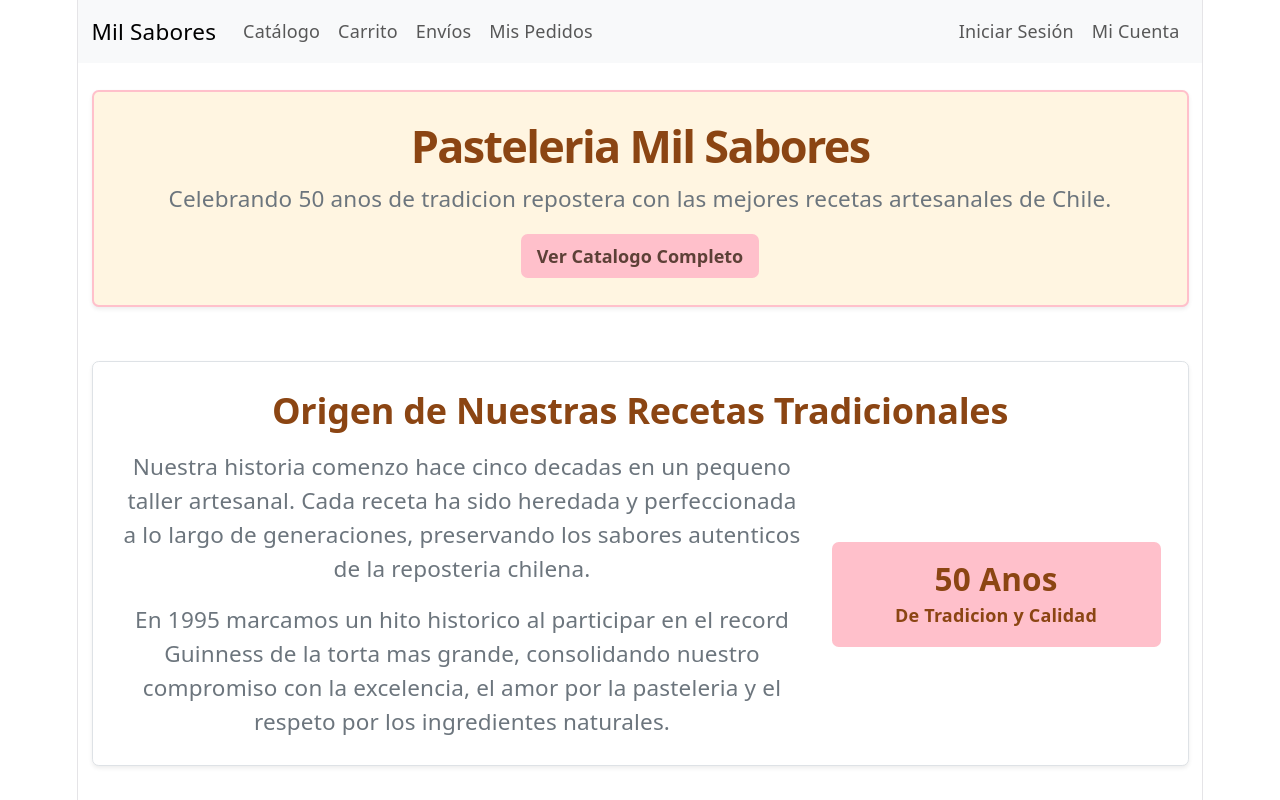
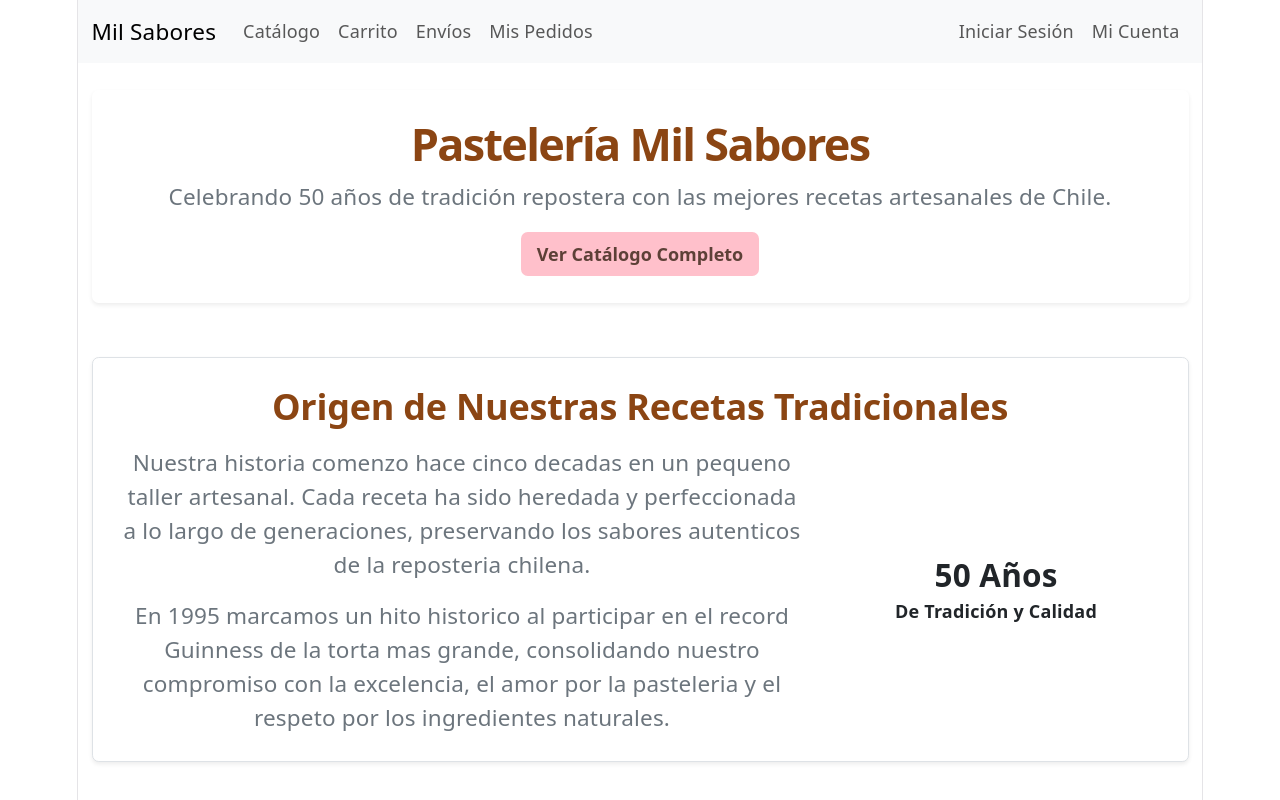
Before and after one commit to Tan1aSilva/Pasteleria_MS, a React (Vite) app: page / in a window 1280 px wide. Shown: the top 800 px of the page. Built offline with nearby package versions, Linux system fonts and the light colour scheme.

Commit message:
style: migracion de estilos inline de Inicio a inicio.module.css

```diff
--- a/src/pages/inicio/Inicio.jsx
+++ b/src/pages/inicio/Inicio.jsx
@@ -31,13 +31,13 @@ function Inicio() {
         <>
             <App_navbar />
             <Container className="py-4">
-                <section className="mb-5 text-center p-4 rounded shadow-sm" style={{ backgroundColor: '#FFF5E1', border: '2px solid #FFC0CB' }}>
-                    <h1 className={estilos.tituloPrincipal}>Pasteleria Mil Sabores</h1>
+                <section className={`mb-5 text-center p-4 rounded shadow-sm ${estilos.seccionHero}`}>
+                    <h1 className={estilos.tituloPrincipal}>Pastelería Mil Sabores</h1>
                     <p className="fs-5 text-secondary mb-3">
-                        Celebrando 50 anos de tradicion repostera con las mejores recetas artesanales de Chile.
+                        Celebrando 50 años de tradición repostera con las mejores recetas artesanales de Chile.
                     </p>
                     <Button className={estilos.btnRosa} onClick={() => navigate('/catalogo')}>
-                        Ver Catalogo Completo
+                        Ver Catálogo Completo
                     </Button>
                 </section>
 
@@ -53,9 +53,9 @@ function Inicio() {
                             </p>
                         </Col>
                         <Col md={4} className="text-center">
-                            <div className="p-3 rounded" style={{ backgroundColor: '#FFC0CB', color: '#8B4513' }}>
-                                <h3 className="fw-bold mb-1">50 Anos</h3>
-                                <p className="mb-0 fw-bold">De Tradicion y Calidad</p>
+                            <div className={`p-3 rounded ${estilos.cajaTradicion}`}>
+                                <h3 className="fw-bold mb-1">50 Años</h3>
+                                <p className="mb-0 fw-bold">De Tradición y Calidad</p>
                             </div>
                         </Col>
                     </Row>
```
